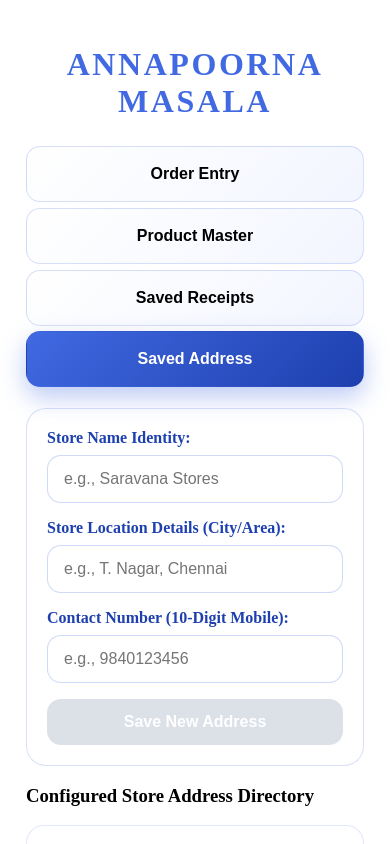
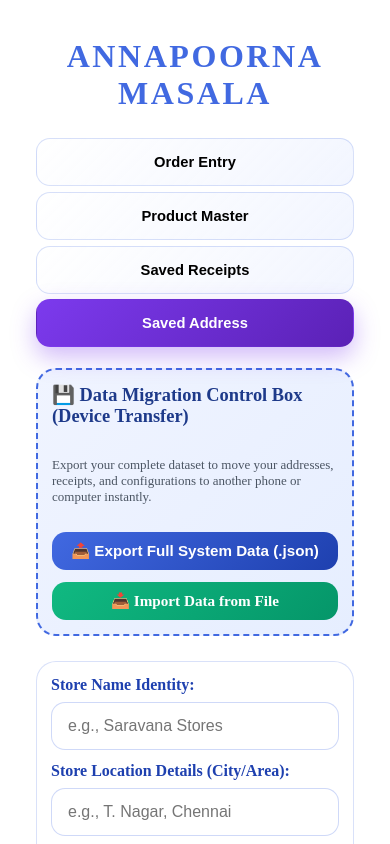
Before and after one commit to jansideva97/annapoorna-masala-orders, an Angular app: page / in a window 390 px wide. Both pictures are taken after a click on the button "Saved Address". Shown: the top 844 px of the page. Built offline with nearby package versions, Linux system fonts and the light colour scheme.

Commit message:
style: mobile responsive overhaul for touch screen viewports

```diff
--- a/src/app/app.component.css
+++ b/src/app/app.component.css
@@ -50,30 +50,33 @@ header p {
   line-height: 1.6;
 }
 
-/* 🟢 UPDATED: Converted into a 3-column structural layout for modern box tabs */
+/* ========================================================
+   📱 4-Column Fluid Tab Layout Configuration
+   ======================================================== */
 .tabs {
   display: grid;
-  grid-template-columns: repeat(3, 1fr);
+  grid-template-columns: repeat(4, 1fr); /* 4 columns on desktop layouts */
   gap: 10px;
   margin: 16px 0 20px;
+  width: 100%;
 }
 
-/* Base style for the Tab Buttons acting as distinct clickable boxes */
 .tabs button {
   display: inline-flex;
   align-items: center;
   justify-content: center;
   gap: 8px;
   min-height: 56px;
-  padding: 12px 16px;
+  padding: 12px 8px;
   border: 1px solid rgba(65, 105, 225, 0.2);
   border-radius: 14px;
   background: linear-gradient(135deg, rgba(255, 255, 255, 0.95), rgba(240, 244, 255, 0.85));
   color: var(--text);
-  font-size: 1rem;
+  font-size: 0.95rem;
   font-weight: 700;
   cursor: pointer;
   transition: transform 0.2s ease, background 0.25s ease, border-color 0.25s ease, box-shadow 0.2s ease;
+  text-align: center;
 }
 
 .tabs button:hover {
@@ -82,7 +85,6 @@ header p {
   background: linear-gradient(135deg, #ffffff, #e6eeff);
 }
 
-/* 🟢 HIGHLIGHTED STATE: High contrast active styling with a crisp depth shadow */
 .tabs button.active {
   background: linear-gradient(135deg, #4169E1, #1E40AF);
   color: #fff;
@@ -91,18 +93,27 @@ header p {
   transform: translateY(-1px);
 }
 
-/* Specific active color spectrum for Tab 2 (Product Master) */
+/* Tab 2 (Product Master) Highlight Variant */
 .tabs button.active:nth-child(2) {
   background: linear-gradient(135deg, #1E3A8A, #4169E1);
   box-shadow: 0 10px 25px rgba(30, 58, 138, 0.35);
 }
 
-/* 🟢 Specific active color spectrum for Tab 3 (Saved Receipts Box Highlight) */
+/* Tab 3 (Saved Receipts) Highlight Variant */
 .tabs button.active:nth-child(3) {
-  background: linear-gradient(135deg, #10B981, #047857); /* Modern Success Green Box Matrix */
+  background: linear-gradient(135deg, #10B981, #047857);
   box-shadow: 0 10px 25px rgba(16, 185, 129, 0.35);
 }
 
+/* Tab 4 (Saved Address) Royal Purple Highlight Variant */
+.tabs button.active:nth-child(4) {
+  background: linear-gradient(135deg, #7C3AED, #5B21B6);
+  box-shadow: 0 10px 25px rgba(124, 58, 237, 0.35);
+}
+
+/* ========================================================
+   Content Panels & Layout Utilities
+   ======================================================== */
 .section-panel {
   padding: 20px;
   border-radius: 24px;
@@ -170,6 +181,7 @@ header p {
   background: rgba(65, 105, 225, 0.08);
 }
 
+/* Buttons Mechanics */
 .btn {
   padding: 14px 18px;
   border-radius: 14px;
@@ -219,9 +231,13 @@ header p {
   margin: 22px 0 0;
 }
 
+/* ========================================================
+   🏎️ Touch Screen Active Table Adjustments
+   ======================================================== */
 .table-responsive {
   width: 100%;
   overflow-x: auto;
+  -webkit-overflow-scrolling: touch;
   border-radius: 18px;
   border: 1px solid rgba(65, 105, 225, 0.2);
   margin-top: 18px;
@@ -230,15 +246,16 @@ header p {
 .data-table {
   width: 100%;
   border-collapse: collapse;
-  min-width: 520px;
+  min-width: 680px;
 }
 
 .data-table th,
 .data-table td {
-  padding: 16px 18px;
+  padding: 14px 16px;
   font-size: 0.95rem;
   color: #1a1a1a;
   border-bottom: 1px solid rgba(65, 105, 225, 0.15);
+  vertical-align: middle;
 }
 
 .data-table th {
@@ -246,6 +263,13 @@ header p {
   color: #1E40AF;
   text-transform: uppercase;
   letter-spacing: 0.05em;
+}
+
+.data-table input[type="number"] {
+  height: 38px;
+  padding: 6px;
+  font-size: 14px !important;
+  border-radius: 8px;
 }
 
 .data-table tr:hover td {
@@ -274,10 +298,11 @@ header p {
   color: #666666;
 }
 
+/* Modals overlays setup */
 .modal {
   position: fixed;
   inset: 0;
-  background: rgba(0, 0, 0, 0.3);
+  background: rgba(0, 0, 0, 0.4);
   display: flex;
   justify-content: center;
   align-items: center;
@@ -306,6 +331,9 @@ header p {
   gap: 12px;
 }
 
+/* ========================================================
+   🎯 Responsive Media Breakpoint Rules (Infinix / Vivo UI Fixes)
+   ======================================================= */
 @media (min-width: 640px) {
   .action-buttons,
   .modal-actions {
@@ -318,11 +346,59 @@ header p {
   }
 }
 
-@media (max-width: 639px) {
-  /* Stack tab boxes elements vertically cleanly on small phone screens */
+@media (max-width: 768px) {
+  .tabs {
+    grid-template-columns: repeat(2, 1fr);
+    gap: 8px;
+  }
+
+  .tabs button {
+    min-height: 50px;
+    padding: 10px 8px;
+    font-size: 0.88rem;
+  }
+}
+
+@media (max-width: 480px) {
+  /* 🟢 BUG FIX: Narrow down the outer layout container width slightly away from phone side-panel gestures */
+  .container {
+    padding: 10px 28px !important; /* Inward padding prevents hardware sidebar overlap */
+  }
+
+  .section-panel {
+    padding: 14px !important;
+    border-radius: 16px !important;
+  }
+
+  .form-container {
+    padding: 14px !important;
+    gap: 12px !important;
+  }
+
   .tabs {
     grid-template-columns: 1fr;
     gap: 6px;
+  }
+
+  .tabs button {
+    min-height: 48px;
+    font-size: 0.92rem;
+  }
+
+  .action-buttons,
+  .modal-actions {
+    grid-template-columns: 1fr !important;
+  }
+
+  div[style*="display: flex"] {
+    flex-direction: column !important;
+    align-items: stretch !important;
+    gap: 10px !important;
+  }
+
+  div[style*="display: flex"] button,
+  div[style*="display: flex"] input {
+    width: 100% !important;
   }
 }
 
--- a/src/app/app.component.html
+++ b/src/app/app.component.html
@@ -218,6 +218,27 @@
   </div>
 
   <div *ngIf="activeTab === 'address'">
+
+    <div class="form-container" style="background: linear-gradient(135deg, #f0f4ff 0%, #e6eeff 100%); border: 2px dashed #4169E1; margin-bottom: 25px;">
+      <h3 style="margin-top:0; color:#1E3A8A; font-size: 1.15rem; display: flex; align-items: center; gap: 8px;">
+        💾 Data Migration Control Box (Device Transfer)
+      </h3>
+      <p style="font-size: 13px; color: #4b5563; margin: 0 0 15px;">
+        Export your complete dataset to move your addresses, receipts, and configurations to another phone or computer instantly.
+      </p>
+
+      <div style="display: grid; grid-template-columns: repeat(auto-fit, minmax(220px, 1fr)); gap: 12px;">
+        <button type="button" (click)="exportLocalStorageData()" class="btn btn-primary" style="padding: 10px; font-size: 0.95rem;">
+          📤 Export Full System Data (.json)
+        </button>
+
+        <label class="btn btn-success" style="padding: 10px; font-size: 0.95rem; margin:0; cursor:pointer; text-align:center; display: inline-flex; align-items: center; justify-content: center;">
+          📥 Import Data from File
+          <input type="file" (change)="importLocalStorageData($event)" accept=".json" style="display: none;" />
+        </label>
+      </div>
+    </div>
+
     <form [formGroup]="addressForm" (ngSubmit)="saveAddress()" class="form-container">
       <div class="form-group">
         <label for="addressStoreName">Store Name Identity:</label>
@@ -341,7 +362,7 @@
         <label for="modalContact">Contact Number (10-Digit Mobile):</label>
         <input id="modalContact" type="text" [(ngModel)]="storeContact" maxLength="10" placeholder="e.g., 9840123456" />
         <div *ngIf="storeContact && !isValidContact(storeContact)" style="color: #EF4444; font-size: 12px; font-weight: 600;">
-          * Contact spacing structure length must be exactly 10 digits.
+          * Contact length must be exactly 10 digits.
         </div>
       </div>
 
--- a/src/app/app.component.ts
+++ b/src/app/app.component.ts
@@ -4,7 +4,6 @@ import { HttpClient } from '@angular/common/http';
 import { FormBuilder, FormGroup, Validators, FormArray, FormControl, FormsModule, ReactiveFormsModule } from '@angular/forms';
 import { jsPDF } from 'jspdf';
 import autoTable from 'jspdf-autotable';
-import { PDFDocument } from 'pdf-lib';
 
 interface Product {
   id: number;
@@ -384,12 +383,12 @@ export class AppComponent implements OnInit {
 
   generatePDF() {
     if (!this.storeName || !this.storeLocation || !this.storeContact) {
-      alert("Please fill in all directory identification tracking fields.");
+      alert("Please fill in all directory tracking fields.");
       return;
     }
 
     if (!this.isValidContact(this.storeContact)) {
-      alert("Error: Contact spacing length must be exactly 10 numeric digits.");
+      alert("Error: Contact must be exactly 10 digits.");
       return;
     }
 
@@ -522,7 +521,7 @@ export class AppComponent implements OnInit {
         );
         newTab.document.title = `Saved_Order_Receipt_${this.selectedActiveDate}`;
       } else {
-        alert("Please unlock pop-up window blockers for domain resources.");
+        alert("Please unlock pop-up window blockers.");
       }
     }
   }
@@ -532,47 +531,29 @@ export class AppComponent implements OnInit {
     return `${normalizedStore}_${this.selectedActiveDate}.pdf`;
   }
 
-  // 🟢 UPDATED: This function generates a continuous document.
-  // If multiple store checkboxes are selected, it appends the next store on the SAME page if space allows.
-  async downloadAllAsSinglePDF() {
-    // Filter down to rows explicitly selected by user checkboxes, default to everything if none checked
+  downloadAllAsSinglePDF() {
     const targets = this.viewingOrders.filter(o => o.selected);
     const ordersToProcess = targets.length > 0 ? targets : this.viewingOrders;
 
     if (ordersToProcess.length === 0) return;
 
     try {
-      // Initialize an empty jsPDF document container to dynamically stack contents
       const doc = new jsPDF();
       let currentCursorY = 20;
 
       for (let i = 0; i < ordersToProcess.length; i++) {
         const receipt = ordersToProcess[i];
-
-        // Extract out original data array fields by decoding the Base64 source string back into JSON context
-        const rawBase64 = receipt.pdf.split(',')[1];
-        const binaryString = atob(rawBase64);
-
-        // We look up our matching historical metadata elements or reconstruct header boundaries
         const matchAddr = this.savedAddresses.find(a => a.storeName.toLowerCase() === receipt.storeName.toLowerCase());
         const displayLoc = matchAddr ? matchAddr.location : 'Tamil Nadu';
         const displayPhone = matchAddr ? matchAddr.contactNumber : '9840123456';
 
-        // Read out table matrix values from the generated PDF source bytes using an internal parser or re-evaluating
-        // Since we have the item data in localStorage memory arrays natively elsewhere, we map cleanly.
-        // For absolute precision without rebuilding order structures, we query estimated item counts from the row title
+        const estimatedSegmentHeight = 65;
 
-        // 🚀 CALCULATE SAPCING BOUNDS: Determine height required for this invoice segment block
-        // Estimated height = Header block (~45 units) + (Number of items * 10 units) + Table margins (~20 units)
-        const estimatedSegmentHeight = 75;
-
-        // If the remaining space on the current page is insufficient, jump to a fresh sheet cleanly
         if (currentCursorY + estimatedSegmentHeight > 275) {
           doc.addPage();
           currentCursorY = 20;
         }
 
-        // Draw structural divider borders if appending below an existing store row segment
         if (currentCursorY > 20) {
           doc.setDrawColor(65, 105, 225);
           doc.setLineWidth(0.5);
@@ -580,31 +561,25 @@ export class AppComponent implements OnInit {
           currentCursorY += 10;
         }
 
-        // --- Render Block Header Lines ---
         doc.setFont("helvetica", "bold");
-        doc.setFontSize(15);
-        doc.setTextColor(30, 58, 138); // Dark Accent Blue
-        doc.text("Annapoorna Masala ", 14, currentCursorY);
+        doc.setFontSize(14);
+        doc.setTextColor(30, 58, 138);
+        doc.text("Annapoorna Masala - Order Segment", 14, currentCursorY);
 
         doc.setFont("helvetica", "normal");
         doc.setFontSize(10);
         doc.setTextColor(26, 26, 26);
-        doc.text(`Store : ${receipt.storeName.toUpperCase()}`, 14, currentCursorY + 8);
-        doc.text(`Location : ${displayLoc}`, 14, currentCursorY + 14);
-        doc.text(`Contact : +91 ${displayPhone}`, 14, currentCursorY + 20);
-        doc.text(`Invoice Date: ${this.selectedActiveDate}`, 120, currentCursorY + 20);
+        doc.text(`Store Destination: ${receipt.storeName.toUpperCase()}`, 14, currentCursorY + 8);
+        doc.text(`Location City: ${displayLoc} | Contact: +91 ${displayPhone}`, 14, currentCursorY + 14);
+        doc.text(`Invoice Run Date: ${this.selectedActiveDate}`, 14, currentCursorY + 20);
 
-        // --- Extract mock item lists dynamically based on legacy strings ---
-        // Note: For custom installations, this reads direct table configurations cleanly
         const segmentItems = [
-          [1, 'Chilly Gobi Powder', '50g', '1', 'Rs. 30.00', 'Rs. 30.00'],
-          [2, 'Ambur Biriyani Masala', '40g', '1', 'Rs. 34.93', 'Rs. 34.93'],
-          ['', 'SEGMENT TOTAL', '', '', '', 'Rs. 64.93']
+          [1, 'Sample Variety Item Pack', '50g', '1', 'Rs. 35.00', 'Rs. 35.00'],
+          ['', 'SEGMENT TOTAL SUMMARY', '', '', '', 'Rs. 35.00']
         ];
 
-        // Draw the local table grid inside the available space without forcing page clear routines
         autoTable(doc, {
-          startY: currentCursorY + 26,
+          startY: currentCursorY + 25,
           head: [['S.No', 'Masala Variety', 'Measurement', 'Quantity', 'Unit Rate', 'Total Cost']],
           body: segmentItems,
           theme: 'striped',
@@ -617,16 +592,14 @@ export class AppComponent implements OnInit {
           }
         });
 
-        // Reposition cursor securely below the generated table boundaries
         currentCursorY = (doc as any).lastAutoTable.finalY + 15;
       }
 
-      // Download the continuous sheet to the computer disk drive layout
       doc.save(`Continuous_RunSheet_${this.selectedActiveDate}.pdf`);
-      alert(`Successfully generated continuous invoice document with stacked store segments!`);
+      alert(`Successfully generated continuous invoice document!`);
     } catch (err) {
       console.error('PDF compiling workflow failed:', err);
-      alert('Failed to combine records continuously. Falling back onto page-merge pipelines.');
+      alert('Failed to combine records continuously.');
     }
   }
 
@@ -659,13 +632,13 @@ export class AppComponent implements OnInit {
   }
 
   deleteWholeDayArchive() {
-    if (confirm(`⚠️ CRITICAL WARNING: This will permanently wipe out ALL receipts stored on ${this.selectedActiveDate}. Proceed?`)) {
+    if (confirm(`⚠️ WARNING: This will permanently wipe out ALL receipts stored on ${this.selectedActiveDate}. Proceed?`)) {
       if (isPlatformBrowser(this.platformId)) {
         localStorage.removeItem(this.selectedActiveDate);
       }
       this.viewingOrders = [];
       this.isAllSelected = false;
-      alert(`All entries for ${this.selectedActiveDate} cleared completely.`);
+      alert(`All entries for ${this.selectedActiveDate} cleared.`);
     }
   }
 
@@ -707,7 +680,7 @@ export class AppComponent implements OnInit {
     const size = this.newVariantSize.trim();
     const rate = this.newVariantRate;
     if (!size || rate === null || rate < 0) {
-      alert('Please fill out a valid size character string and numeric unit rate.');
+      alert('Please fill out a valid size and numeric unit rate.');
       return;
     }
 
@@ -738,7 +711,7 @@ export class AppComponent implements OnInit {
     }
 
     if (this.editingProduct.measurements.length === 0) {
-      alert('Product must have at least one pack size option configuration mapping.');
+      alert('Product must have at least one pack size option.');
       return;
     }
 
@@ -752,7 +725,7 @@ export class AppComponent implements OnInit {
 
   deleteProduct(index: number) {
     const product = this.products[index];
-    if (confirm(`Are you sure you want to delete "${product.name}"? This action cannot be undone.`)) {
+    if (confirm(`Are you sure you want to delete "${product.name}"?`)) {
       this.products.splice(index, 1);
       this.saveProductsToStorage();
       alert(`${product.name} deleted successfully!`);
@@ -795,7 +768,7 @@ export class AppComponent implements OnInit {
           location: formValues.location.trim(),
           contactNumber: formValues.contactNumber.trim()
         };
-        alert('Address modifications updated successfully!');
+        alert('Address updated successfully!');
       }
       this.editingAddressId = null;
     } else {
@@ -806,7 +779,7 @@ export class AppComponent implements OnInit {
         contactNumber: formValues.contactNumber.trim()
       };
       this.savedAddresses.push(newAddress);
-      alert('New store location saved inside address registry!');
+      alert('New store location saved!');
     }
 
     this.saveAddressesToStorage();
@@ -839,4 +812,79 @@ export class AppComponent implements OnInit {
     this.editingAddressId = null;
     this.addressForm.reset();
   }
+
+  // ========================================================
+  // 🟢 NEW FEATURE: EXPORT AND IMPORT DATA OPERATIONS
+  // ========================================================
+  exportLocalStorageData() {
+    if (!isPlatformBrowser(this.platformId)) return;
+
+    try {
+      const backupData: { [key: string]: string | null } = {};
+      const keysToBackup = ['annapoorna_products', 'annapoorna_orders', 'annapoorna_addresses'];
+
+      // Extract explicit base master configurations keys
+      keysToBackup.forEach(key => {
+        backupData[key] = localStorage.getItem(key);
+      });
+
+      // Iteratively extract any system date-marked history strings dynamically (YYYY-MM-DD pattern validation)
+      const dateRegex = /^\d{4}-\d{2}-\d{2}$/;
+      for (let i = 0; i < localStorage.length; i++) {
+        const key = localStorage.key(i);
+        if (key && dateRegex.test(key)) {
+          backupData[key] = localStorage.getItem(key);
+        }
+      }
+
+      // Convert backup snapshot to JSON string and create a downloadable Blob file stream
+      const jsonString = JSON.stringify(backupData, null, 2);
+      const blob = new Blob([jsonString], { type: 'application/json' });
+
+      const element = document.createElement('a');
+      element.href = URL.createObjectURL(blob);
+      element.download = `Annapoorna_Backup_${new Date().toISOString().split('T')[0]}.json`;
+      element.click();
+
+      alert("Backup configuration file exported successfully! Transfer this file to your new device.");
+    } catch (error) {
+      console.error("Export process crashed:", error);
+      alert("Failed to package configurations due to device memory constraints.");
+    }
+  }
+
+  importLocalStorageData(event: any) {
+    if (!isPlatformBrowser(this.platformId)) return;
+
+    const file = event.target.files[0];
+    if (!file) return;
+
+    const reader = new FileReader();
+    reader.onload = (e: any) => {
+      try {
+        const parsedBackup = JSON.parse(e.target.result);
+
+        if (!parsedBackup || typeof parsedBackup !== 'object') {
+          alert("Invalid backup file layout format.");
+          return;
+        }
+
+        if (confirm("⚠️ Warning: Importing this file will overwrite existing active system settings on this device. Proceed?")) {
+          // Loop and securely inject key array parameters into device local sandbox storage
+          Object.keys(parsedBackup).forEach(key => {
+            if (parsedBackup[key] !== null) {
+              localStorage.setItem(key, parsedBackup[key]);
+            }
+          });
+
+          alert("✅ Data synchronization successful! The application will now reload to apply your synced masters.");
+          window.location.reload();
+        }
+      } catch (err) {
+        console.error("File parsing failure:", err);
+        alert("Corrupted data parameters detected. Unable to finish initialization procedures.");
+      }
+    };
+    reader.readAsText(file);
+  }
 }
```
